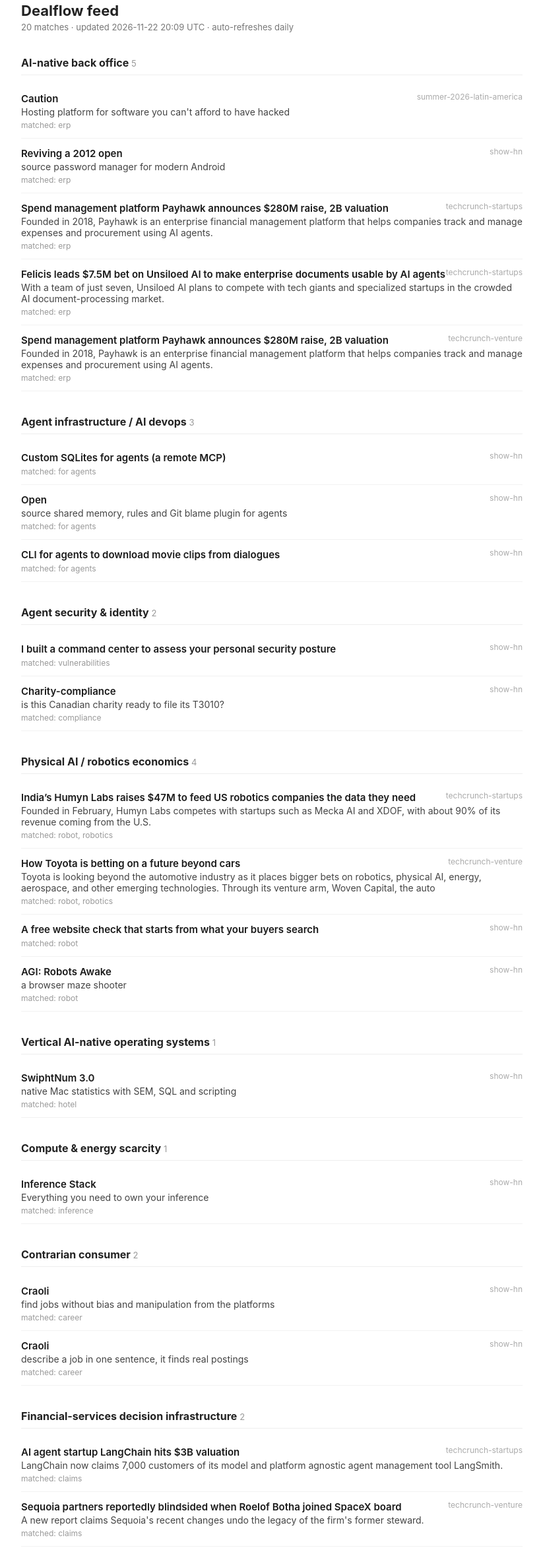
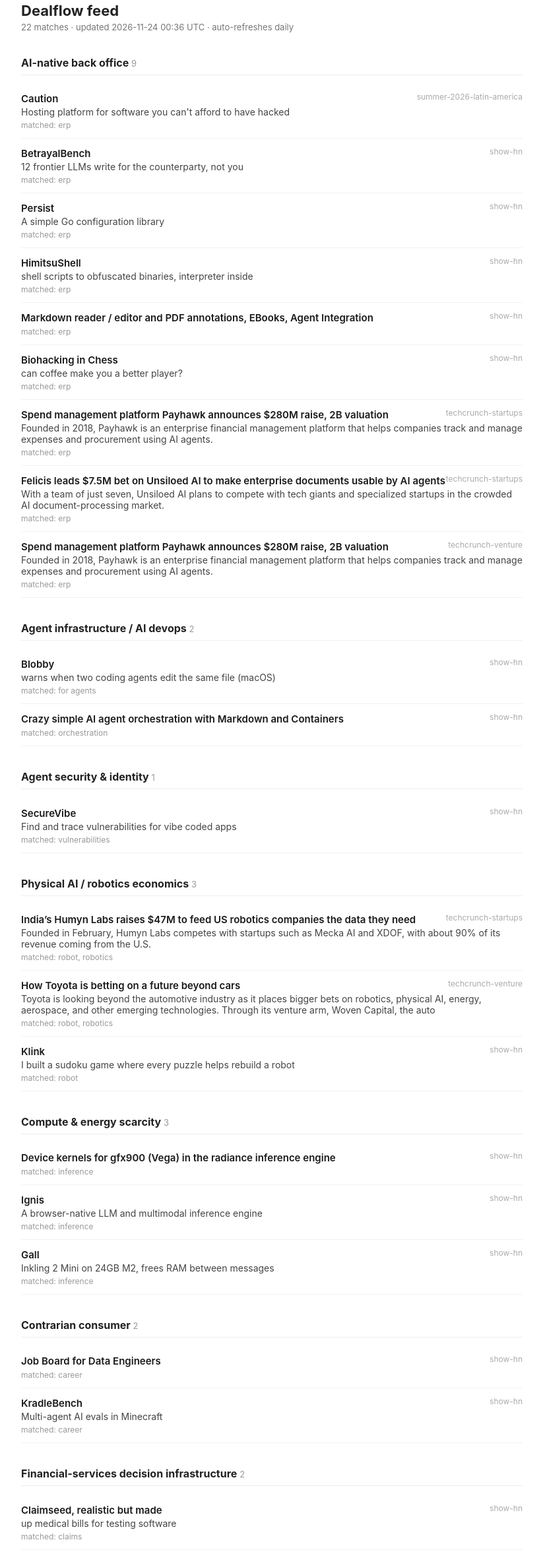
Before and after one commit to diegorivero06/dealflow2-engine, a plain HTML site: page docs/index.html in a window 1280 px wide. Shown: the part 36-2388 px from the top of the page at 66% size, without its empty margins (228-1051 px from the left). Drawn offline with Linux system fonts and the light colour scheme.

Commit message:
Daily feed update 2026-11-24

```diff
--- a/docs/index.html
+++ b/docs/index.html
@@ -26,10 +26,10 @@
 </head>
 <body>
   <h1>Dealflow feed</h1>
-  <div class="meta">20 matches &middot; updated 2026-11-22 20:09 UTC &middot; auto-refreshes daily</div>
+  <div class="meta">22 matches &middot; updated 2026-11-24 00:36 UTC &middot; auto-refreshes daily</div>
 
         <section>
-          <h2>AI-native back office <span class="count">5</span></h2>
+          <h2>AI-native back office <span class="count">9</span></h2>
 
               <div class="card">
                 <div class="card-head">
@@ -43,10 +43,50 @@
               </div>
               <div class="card">
                 <div class="card-head">
-                  <a href="https://jurakovic.github.io/passdroid/" target="_blank">Reviving a 2012 open</a>
+                  <a href="https://hive.com/betrayal" target="_blank">BetrayalBench</a>
                   <span class="batch">show-hn</span>
                 </div>
-                <div class="oneliner">source password manager for modern Android</div>
+                <div class="oneliner">12 frontier LLMs write for the counterparty, not you</div>
+                <div class="keywords">matched: erp</div>
+
+
+              </div>
+              <div class="card">
+                <div class="card-head">
+                  <a href="https://github.com/clmncol/persist" target="_blank">Persist</a>
+                  <span class="batch">show-hn</span>
+                </div>
+                <div class="oneliner">A simple Go configuration library</div>
+                <div class="keywords">matched: erp</div>
+
+
+              </div>
+              <div class="card">
+                <div class="card-head">
+                  <a href="https://github.com/HimitsuShell/HimitsuShell" target="_blank">HimitsuShell</a>
+                  <span class="batch">show-hn</span>
+                </div>
+                <div class="oneliner">shell scripts to obfuscated binaries, interpreter inside</div>
+                <div class="keywords">matched: erp</div>
+
+
+              </div>
+              <div class="card">
+                <div class="card-head">
+                  <a href="https://blog.etherpk.com/etherpk-can-now-work-as-a-general-purpose-markdown-editor" target="_blank">Markdown reader / editor and PDF annotations, EBooks, Agent Integration</a>
+                  <span class="batch">show-hn</span>
+                </div>
+                <div class="oneliner"></div>
+                <div class="keywords">matched: erp</div>
+
+
+              </div>
+              <div class="card">
+                <div class="card-head">
+                  <a href="https://plantsresearch.pro/chess-lab" target="_blank">Biohacking in Chess</a>
+                  <span class="batch">show-hn</span>
+                </div>
+                <div class="oneliner">can coffee make you a better player?</div>
                 <div class="keywords">matched: erp</div>
 
 
@@ -83,65 +123,45 @@
               </div>
         </section>
         <section>
-          <h2>Agent infrastructure / AI devops <span class="count">3</span></h2>
+          <h2>Agent infrastructure / AI devops <span class="count">2</span></h2>
 
               <div class="card">
                 <div class="card-head">
-                  <a href="https://databasedmcp.com/" target="_blank">Custom SQLites for agents (a remote MCP)</a>
+                  <a href="https://blobbyapp.com" target="_blank">Blobby</a>
                   <span class="batch">show-hn</span>
                 </div>
-                <div class="oneliner"></div>
+                <div class="oneliner">warns when two coding agents edit the same file (macOS)</div>
                 <div class="keywords">matched: for agents</div>
 
 
               </div>
               <div class="card">
                 <div class="card-head">
-                  <a href="https://github.com/keepplain/keepplain-plugin" target="_blank">Open</a>
-                  <span class="batch">show-hn</span>
-                </div>
-                <div class="oneliner">source shared memory, rules and Git blame plugin for agents</div>
-                <div class="keywords">matched: for agents</div>
-
-
-              </div>
-              <div class="card">
-                <div class="card-head">
-                  <a href="https://github.com/robinroy03/scene-finder" target="_blank">CLI for agents to download movie clips from dialogues</a>
+                  <a href="https://github.com/ameesme/shoebox" target="_blank">Crazy simple AI agent orchestration with Markdown and Containers</a>
                   <span class="batch">show-hn</span>
                 </div>
                 <div class="oneliner"></div>
-                <div class="keywords">matched: for agents</div>
+                <div class="keywords">matched: orchestration</div>
 
 
               </div>
         </section>
         <section>
-          <h2>Agent security & identity <span class="count">2</span></h2>
+          <h2>Agent security & identity <span class="count">1</span></h2>
 
               <div class="card">
                 <div class="card-head">
-                  <a href="https://installplango.com" target="_blank">I built a command center to assess your personal security posture</a>
+                  <a href="https://securevibe-dev.vercel.app/" target="_blank">SecureVibe</a>
                   <span class="batch">show-hn</span>
                 </div>
-                <div class="oneliner"></div>
+                <div class="oneliner">Find and trace vulnerabilities for vibe coded apps</div>
                 <div class="keywords">matched: vulnerabilities</div>
-
-
-              </div>
-              <div class="card">
-                <div class="card-head">
-                  <a href="https://github.com/jasveerai88/charity-compliance" target="_blank">Charity-compliance</a>
-                  <span class="batch">show-hn</span>
-                </div>
-                <div class="oneliner">is this Canadian charity ready to file its T3010?</div>
-                <div class="keywords">matched: compliance</div>
 
 
               </div>
         </section>
         <section>
-          <h2>Physical AI / robotics economics <span class="count">4</span></h2>
+          <h2>Physical AI / robotics economics <span class="count">3</span></h2>
 
               <div class="card">
                 <div class="card-head">
@@ -165,48 +185,44 @@
               </div>
               <div class="card">
                 <div class="card-head">
-                  <a href="https://meetadmiral.com/website-seo-checker" target="_blank">A free website check that starts from what your buyers search</a>
+                  <a href="https://apps.apple.com/us/app/klink-sudoku-no-ads/id6830862513" target="_blank">Klink</a>
                   <span class="batch">show-hn</span>
                 </div>
-                <div class="oneliner"></div>
-                <div class="keywords">matched: robot</div>
-
-
-              </div>
-              <div class="card">
-                <div class="card-head">
-                  <a href="https://marcvscouto.itch.io/agi-robots-awake" target="_blank">AGI: Robots Awake</a>
-                  <span class="batch">show-hn</span>
-                </div>
-                <div class="oneliner">a browser maze shooter</div>
+                <div class="oneliner">I built a sudoku game where every puzzle helps rebuild a robot</div>
                 <div class="keywords">matched: robot</div>
 
 
               </div>
         </section>
         <section>
-          <h2>Vertical AI-native operating systems <span class="count">1</span></h2>
+          <h2>Compute & energy scarcity <span class="count">3</span></h2>
 
               <div class="card">
                 <div class="card-head">
-                  <a href="https://swiphtgroup.com/swiphtnum/" target="_blank">SwiphtNum 3.0</a>
+                  <a href="https://github.com/Sophia-Thickums/radiance-gfx9" target="_blank">Device kernels for gfx900 (Vega) in the radiance inference engine</a>
                   <span class="batch">show-hn</span>
                 </div>
-                <div class="oneliner">native Mac statistics with SEM, SQL and scripting</div>
-                <div class="keywords">matched: hotel</div>
+                <div class="oneliner"></div>
+                <div class="keywords">matched: inference</div>
 
 
               </div>
-        </section>
-        <section>
-          <h2>Compute & energy scarcity <span class="count">1</span></h2>
-
               <div class="card">
                 <div class="card-head">
-                  <a href="https://www.inferencestack.io/" target="_blank">Inference Stack</a>
+                  <a href="https://ignis.ray-d-song.com/" target="_blank">Ignis</a>
                   <span class="batch">show-hn</span>
                 </div>
-                <div class="oneliner">Everything you need to own your inference</div>
+                <div class="oneliner">A browser-native LLM and multimodal inference engine</div>
+                <div class="keywords">matched: inference</div>
+
+
+              </div>
+              <div class="card">
+                <div class="card-head">
+                  <a href="https://github.com/ltrgoddard/gall" target="_blank">Gall</a>
+                  <span class="batch">show-hn</span>
+                </div>
+                <div class="oneliner">Inkling 2 Mini on 24GB M2, frees RAM between messages</div>
                 <div class="keywords">matched: inference</div>
 
 
@@ -217,20 +233,20 @@
 
               <div class="card">
                 <div class="card-head">
-                  <a href="https://craoli.com" target="_blank">Craoli</a>
+                  <a href="https://getdataengineeringjobs.com/" target="_blank">Job Board for Data Engineers</a>
                   <span class="batch">show-hn</span>
                 </div>
-                <div class="oneliner">find jobs without bias and manipulation from the platforms</div>
+                <div class="oneliner"></div>
                 <div class="keywords">matched: career</div>
 
 
               </div>
               <div class="card">
                 <div class="card-head">
-                  <a href="https://craoli.com" target="_blank">Craoli</a>
+                  <a href="https://www.kradle.ai?1" target="_blank">KradleBench</a>
                   <span class="batch">show-hn</span>
                 </div>
-                <div class="oneliner">describe a job in one sentence, it finds real postings</div>
+                <div class="oneliner">Multi-agent AI evals in Minecraft</div>
                 <div class="keywords">matched: career</div>
 
 
@@ -241,10 +257,10 @@
 
               <div class="card">
                 <div class="card-head">
-                  <a href="https://techcrunch.com/2026/11/13/ai-agent-startup-langchain-hits-3b-valuation/" target="_blank">AI agent startup LangChain hits $3B valuation</a>
-                  <span class="batch">techcrunch-startups</span>
+                  <a href="https://github.com/claimseed/claimseed" target="_blank">Claimseed, realistic but made</a>
+                  <span class="batch">show-hn</span>
                 </div>
-                <div class="oneliner">LangChain now claims 7,000 customers of its model and platform agnostic agent management tool LangSmith.</div>
+                <div class="oneliner">up medical bills for testing software</div>
                 <div class="keywords">matched: claims</div>
 
 
```
Also changed, not shown: dealflow_latest.csv (+15 -13 lines).
